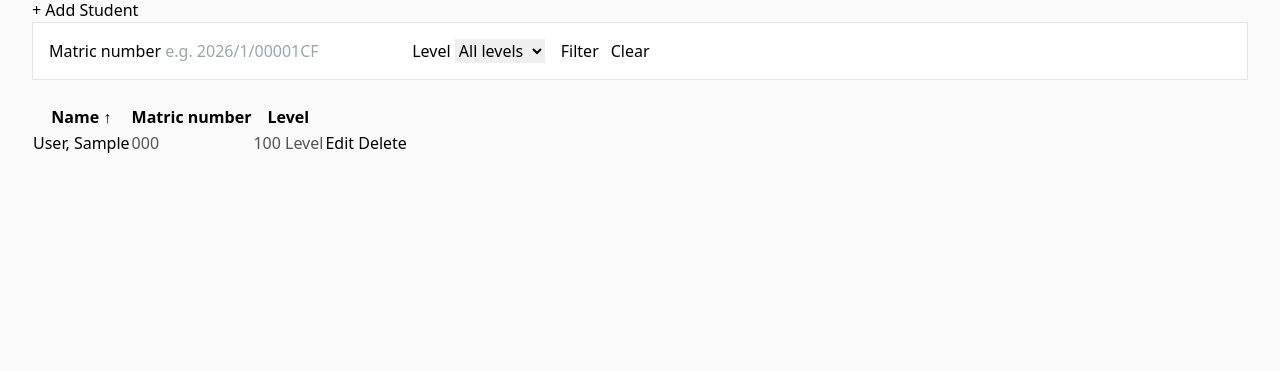
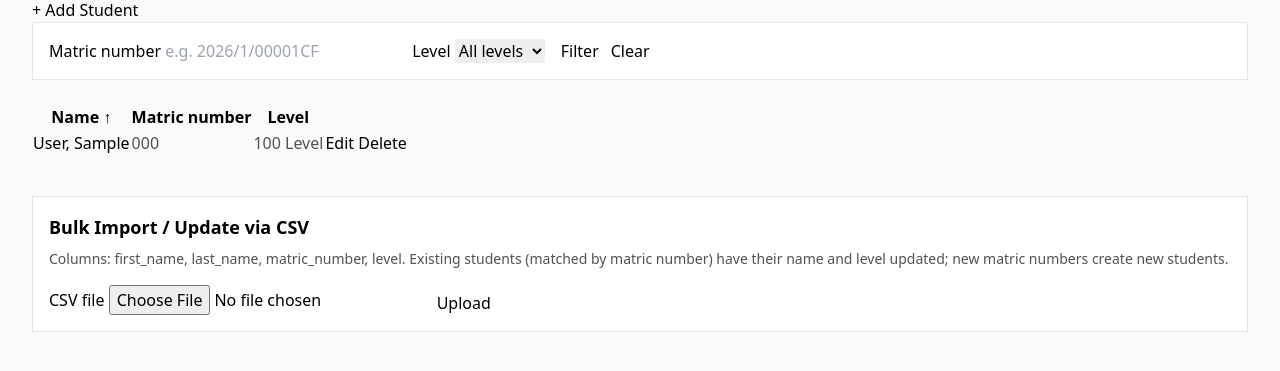
Before and after one commit to ultimatefaloe/naift_web_app, a Django app: page /dashboard/students/ in a window 1280 px wide. Shown: the part 147-518 px from the top of the page. Run offline with Django 5.2, Linux system fonts and the light colour scheme; a user stored in the database is signed in; tables that the repository leaves empty hold one stand-in row (values such as "Sample post"); some libraries are stand-ins or nearby versions.

Commit message:
Add Student CSV bulk upload (create-or-update) to the admin Students page

```diff
--- a/admin_panel/templates/admin_panel/student_list.html
+++ b/admin_panel/templates/admin_panel/student_list.html
@@ -92,4 +92,21 @@
     <a href="{% url 'admin_panel:student_create' %}" class="btn btn-primary mt-4">+ Add Student</a>
 </div>
 {% endif %}
+
+<div class="mt-10 border border-neutral-200 bg-white p-4">
+    <h2 class="text-lg font-semibold text-brand-black mb-2">Bulk Import / Update via CSV</h2>
+    <p class="text-sm text-neutral-600 mb-4">
+        Columns: first_name, last_name, matric_number, level. Existing students (matched by matric number)
+        have their name and level updated; new matric numbers create new students.
+    </p>
+    <form method="post" action="{% url 'admin_panel:student_csv_upload' %}" enctype="multipart/form-data"
+          class="flex flex-wrap items-end gap-4">
+        {% csrf_token %}
+        <div class="form-field">
+            <label class="form-label" for="id_csv_file">CSV file</label>
+            <input type="file" name="csv_file" id="id_csv_file" accept=".csv" required class="form-input">
+        </div>
+        <button type="submit" class="btn btn-primary">Upload</button>
+    </form>
+</div>
 {% endblock %}
--- a/admin_panel/urls.py
+++ b/admin_panel/urls.py
@@ -24,6 +24,7 @@ urlpatterns = [
     path("students/add/", views.StudentCreateView.as_view(), name="student_create"),
     path("students/<int:pk>/edit/", views.StudentUpdateView.as_view(), name="student_update"),
     path("students/<int:pk>/delete/", views.StudentDeleteView.as_view(), name="student_delete"),
+    path("students/upload-csv/", views.StudentCSVUploadView.as_view(), name="student_csv_upload"),
     path("elections/", views.ElectionListView.as_view(), name="election_list"),
     path("elections/add/", views.ElectionCreateView.as_view(), name="election_create"),
     path("elections/<int:pk>/edit/", views.ElectionUpdateView.as_view(), name="election_update"),
--- a/admin_panel/views.py
+++ b/admin_panel/views.py
@@ -1,3 +1,5 @@
+import csv
+
 from django.contrib.auth import authenticate, login as auth_login, logout as auth_logout
 from django.contrib import messages
 from django.db.models import Count, F, ProtectedError, Q
@@ -9,6 +11,7 @@ from django.views.generic import CreateView, DeleteView, DetailView, ListView, T
 from elections.models import Contestant, Election, Position
 from elections.results import mark_winners
 from executives.models import Executive
+from voting.csv_import import import_students
 from voting.models import Student
 from .forms import ElectionForm
 from .mixins import AdminRequiredMixin
@@ -232,6 +235,26 @@ class StudentDeleteView(AdminRequiredMixin, DeleteView):
         return redirect(self.get_success_url())
 
 
+class StudentCSVUploadView(AdminRequiredMixin, View):
+    def post(self, request):
+        csv_file = request.FILES.get("csv_file")
+        if not csv_file:
+            messages.error(request, "No CSV file was uploaded.")
+            return redirect("admin_panel:student_list")
+        decoded = csv_file.read().decode("utf-8").splitlines()
+        reader = csv.DictReader(decoded)
+        result = import_students(reader)
+        for row_number, reason in result["skipped"]:
+            messages.error(request, f"Row {row_number}: {reason} — skipped.")
+        messages.success(
+            request,
+            f"Imported {result['created']} new student(s), "
+            f"updated {result['updated']} existing student(s), "
+            f"skipped {len(result['skipped'])} row(s).",
+        )
+        return redirect("admin_panel:student_list")
+
+
 class ElectionListView(AdminRequiredMixin, ListView):
     model = Election
     template_name = "admin_panel/election_list.html"
```
Also changed, not shown: admin_panel/tests.py (+35 -0 lines).
